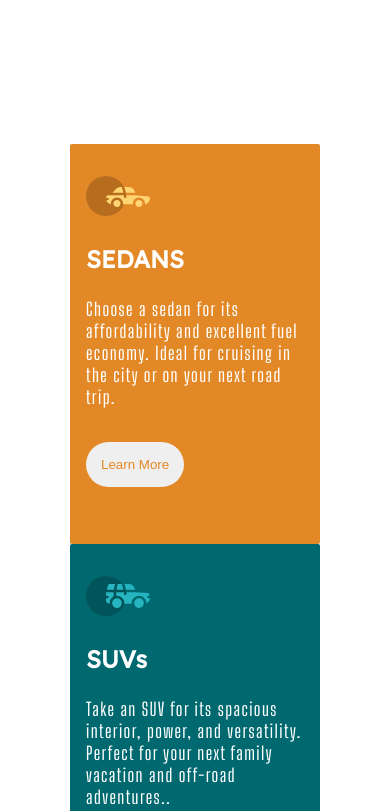
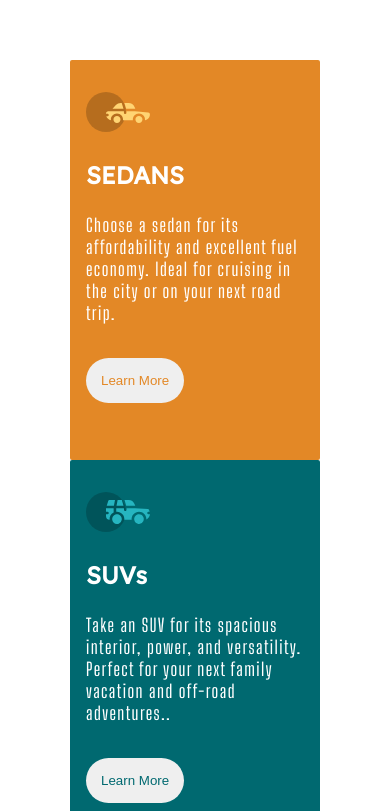
Before and after one commit to Subhi-c/3-column-card, a plain HTML site: page index.html in a window 390 px wide. Shown: the part 102-913 px from the top of the page. Drawn offline with Linux system fonts and the light colour scheme.

Commit message:
Update index.html

```diff
--- a/index.html
+++ b/index.html
@@ -32,7 +32,7 @@
       .main{
         margin-top: 2px;
         flex-direction: column;
-        height: 200vh
+        height: 180vh
           ;
       }
       .box{
```
